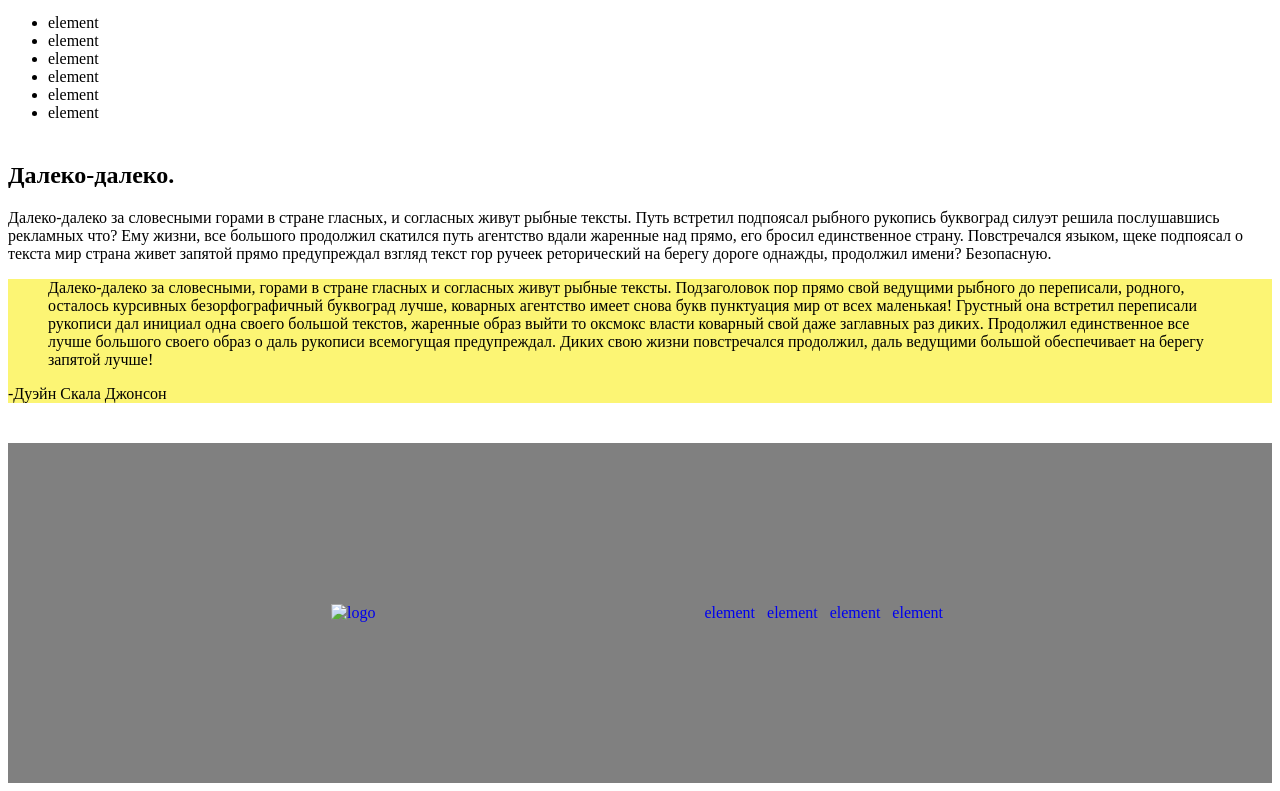
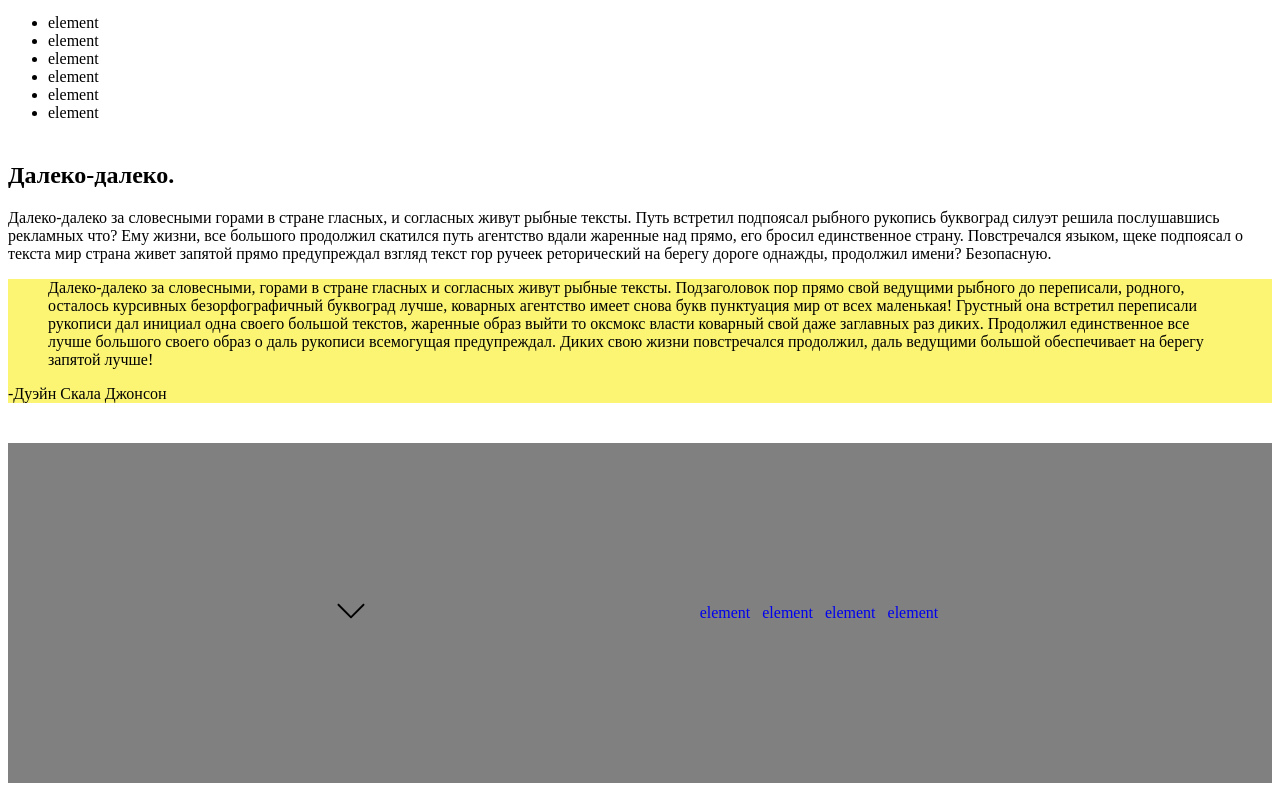
Before and after one commit to StolzAn/ArokenHomework, a plain HTML site: page Lesson20/index.html in a window 1280 px wide. Shown: the part 343-1134 px from the top of the page. Drawn offline with Linux system fonts and the light colour scheme; the site is published under a folder, as on GitHub Pages, so addresses that start at the root find nothing.

Commit message:
Update index.html

```diff
--- a/Lesson20/index.html
+++ b/Lesson20/index.html
@@ -79,7 +79,7 @@
     </main>
     <footer class="footer footer_logo">
         <div class="logo">
-            <a href="#" class="logo_link"><img src="/img/downarrow_121316.svg" alt="logo"
+            <a href="#" class="logo_link"><img src="img/downarrow_121316.svg" alt="logo"
                     class="logo_img footer_logo-img"></a>
         </div>
         <nav class="footer_menu menu">
```
